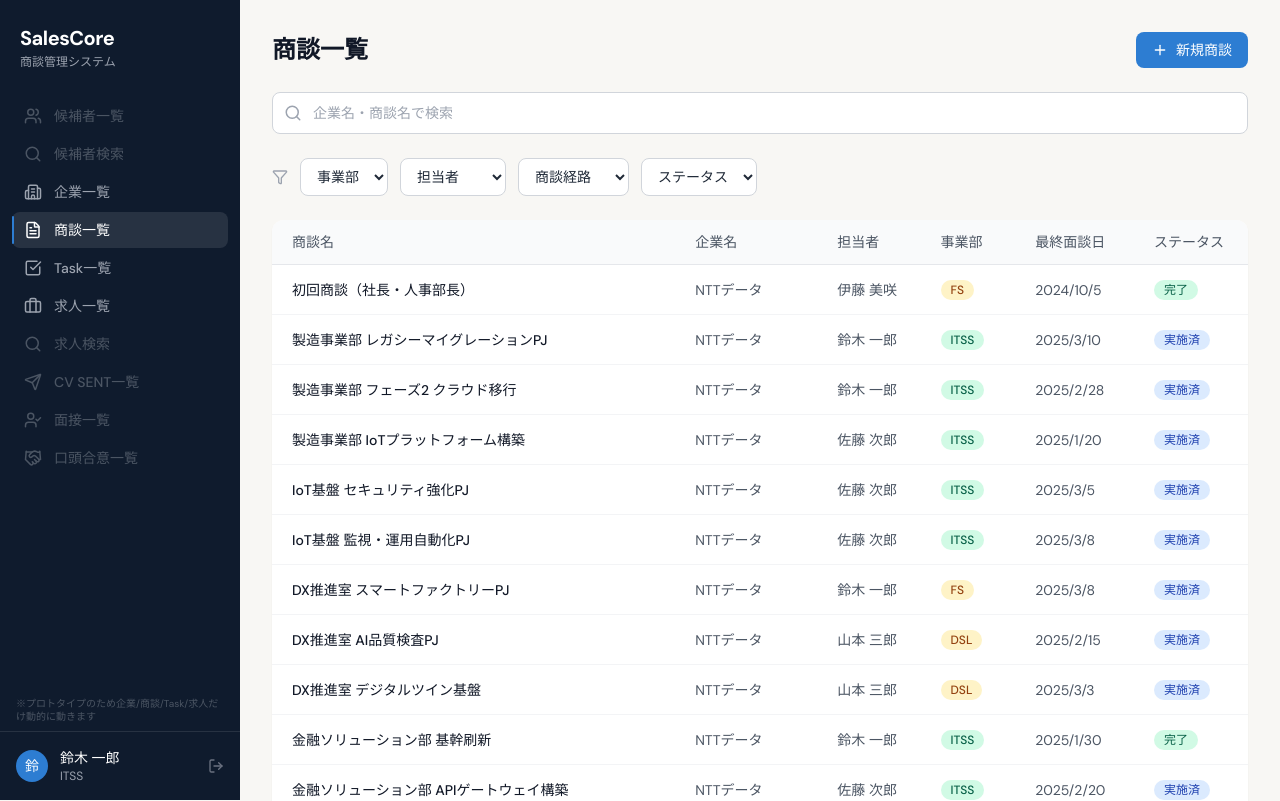
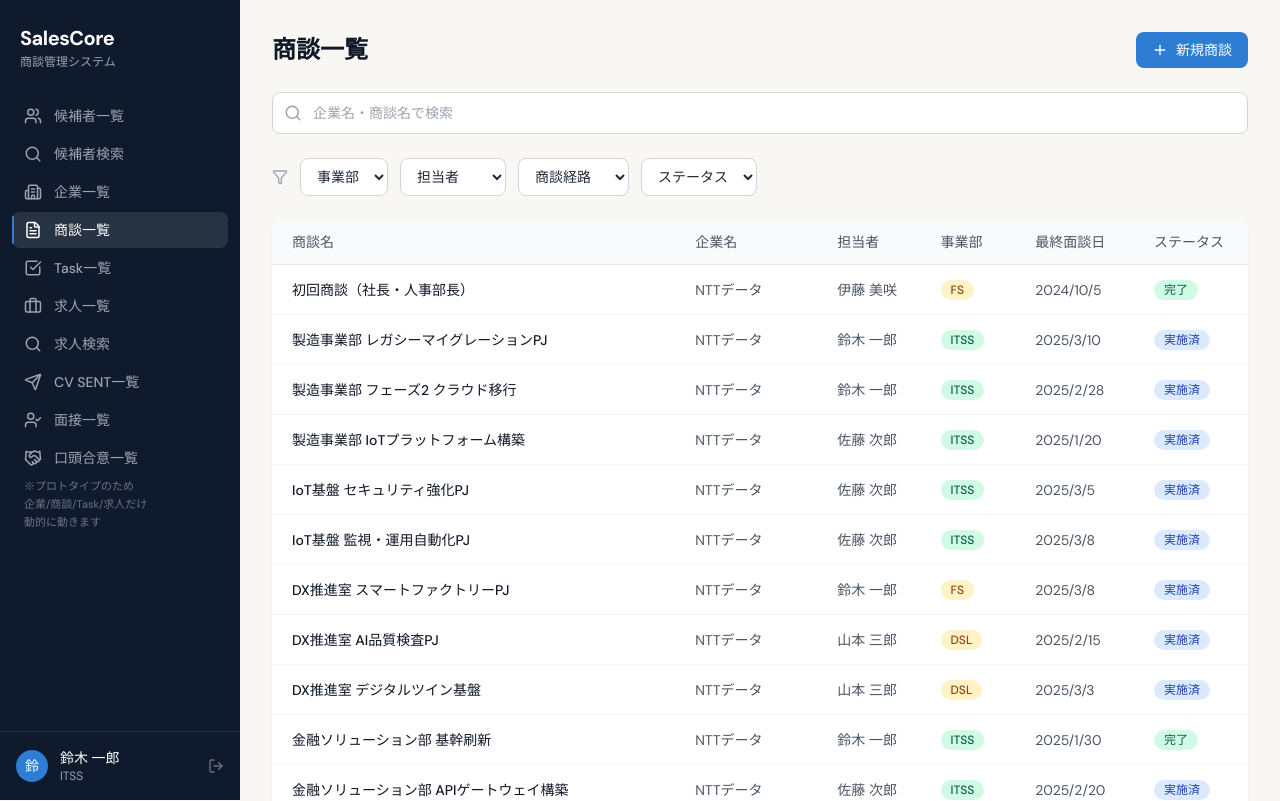
Before and after one commit to Reiji-Zuckerman/Opportunity_System, a React (Vite) app: page /Opportunity_System/mypage#/deals in a window 1280 px wide. Shown: the top 801 px of the page. Built offline with nearby package versions, Linux system fonts and the light colour scheme.

Commit message:
Sidebar: improve disabled item visibility and move prototype note below nav items
https://claude.ai/code/session_016Yy5ACSXPhTfTgV1Jti13x

```diff
--- a/src/components/Sidebar.jsx
+++ b/src/components/Sidebar.jsx
@@ -28,7 +28,7 @@ export default function Sidebar() {
             return (
               <div
                 key={idx}
-                className="flex items-center gap-3 px-3 py-2 rounded-lg text-sm font-medium text-gray-600 cursor-not-allowed"
+                className="flex items-center gap-3 px-3 py-2 rounded-lg text-sm font-medium text-gray-400"
               >
                 <item.icon size={18} />
                 {item.label}
@@ -52,13 +52,10 @@ export default function Sidebar() {
             </NavLink>
           );
         })}
+        <p className="text-gray-500 text-[11px] leading-relaxed mt-3 px-3">
+          ※プロトタイプのため<br />企業/商談/Task/求人だけ<br />動的に動きます
+        </p>
       </nav>
-
-      <div className="px-4 pb-2">
-        <p className="text-gray-600 text-[10px] leading-tight">
-          ※プロトタイプのため企業/商談/Task/求人だけ動的に動きます
-        </p>
-      </div>
 
       <div className="p-4 border-t border-white/10">
         <div className="flex items-center gap-3">
```
